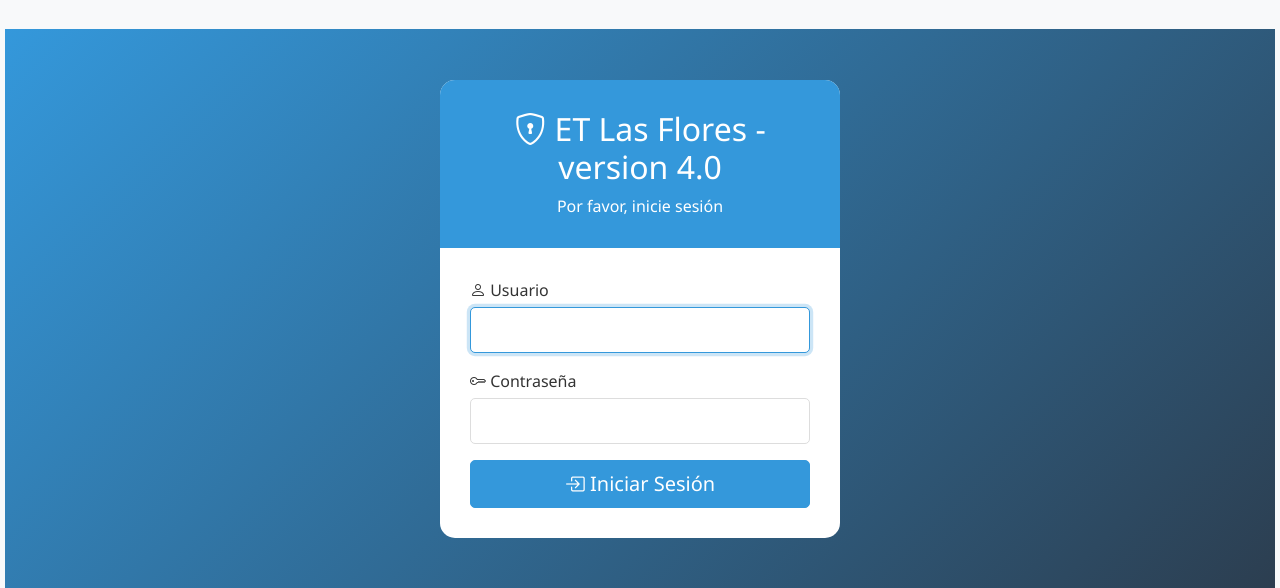
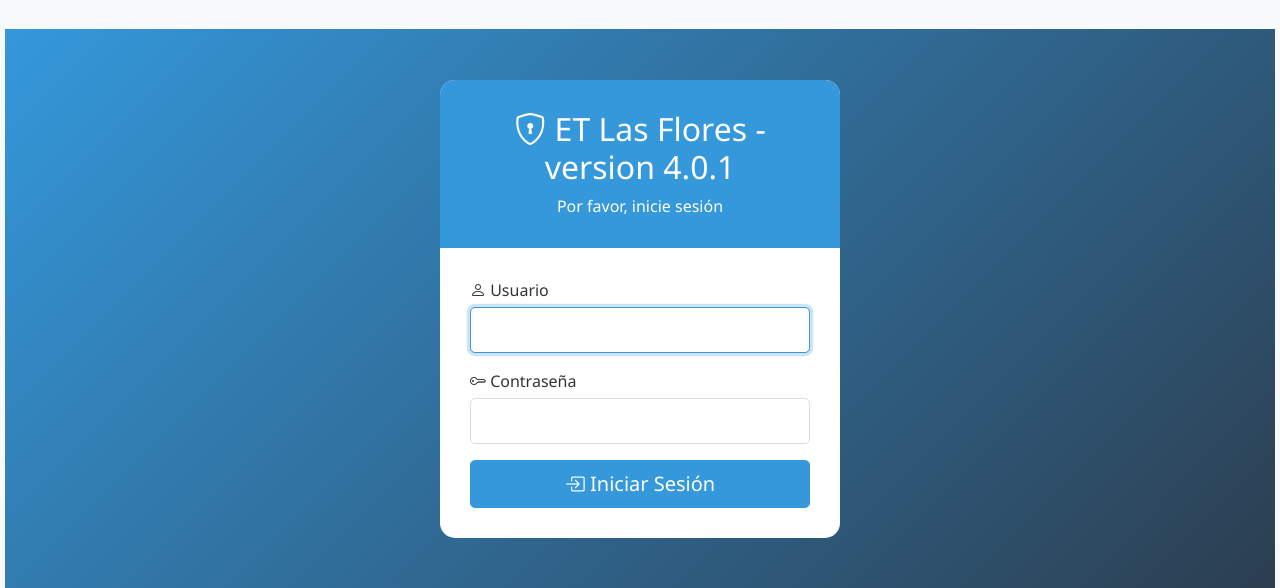
Before and after one commit to SelynChavez/Python_LF, a Flask app: page /login in a window 1280 px wide. Shown: the top 588 px of the page. Run offline with Flask 3, Linux system fonts and the light colour scheme.

Commit message:
Act login

```diff
--- a/templates/login.html
+++ b/templates/login.html
@@ -4,7 +4,7 @@
 <div class="login-container"  style="height: 70vh; min-height: 70px;">
     <div class="login-card">
         <div class="login-header">
-            <h2><i class="bi bi-shield-lock"></i> ET Las Flores - version 4.0</h2>
+            <h2><i class="bi bi-shield-lock"></i> ET Las Flores - version 4.0.1</h2>
             <p class="mb-0">Por favor, inicie sesión</p>
         </div>
         <div class="login-body">
```
